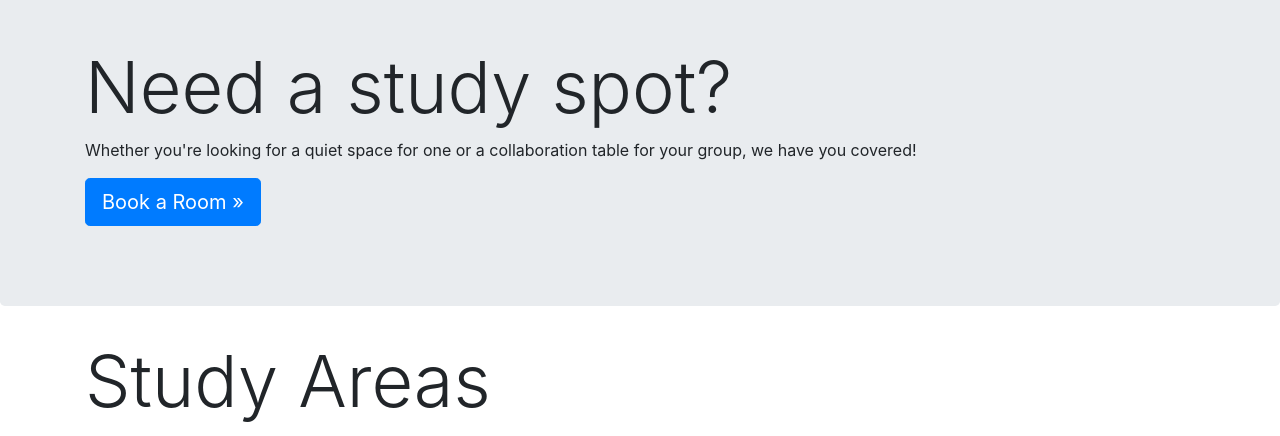
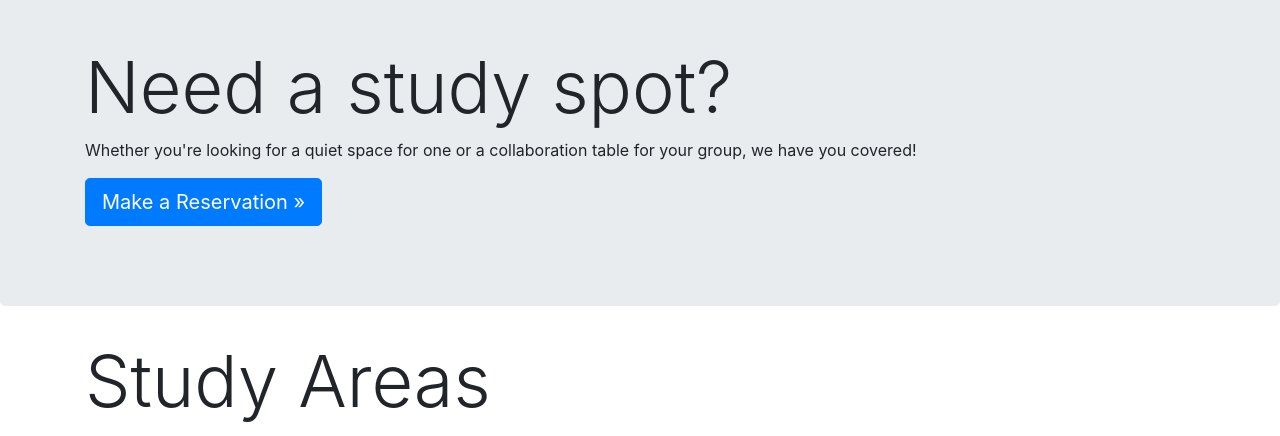
Before and after one commit to DOMLIS786/GAstudyareas, a Jekyll site: the page built from index.md, in a window 1280 px wide and 1400 px high, scrolled down 1026 px. Shown: the part 70-506 px from the top of the window. Built offline with Jekyll 4.4.1, drawn with Linux system fonts in a browser that asks for light colours; some of the changed text lies outside the part shown.

Commit message:
updated base index header footer study areas

```diff
--- a/_includes/header.html
+++ b/_includes/header.html
@@ -1,6 +1,6 @@
  <header>
    <nav class="navbar navbar-expand-md navbar-dark" fixed-top style="background-color: #0CB3C0;">
-  <a class="navbar-brand" href="#">Townsville University</a>
+  <a class="navbar-brand" href="/index.html">Townsville University</a>
   <button class="navbar-toggler" type="button" data-toggle="collapse" data-target="#navbarTogglerDemo02" aria-controls="navbarTogglerDemo02" aria-expanded="false" aria-label="Toggle navigation">
     <span class="navbar-toggler-icon"></span>
   </button>
@@ -8,16 +8,16 @@
   <div class="collapse navbar-collapse" id="navbarTogglerDemo02">
     <ul class="navbar-nav mr-auto mt-2 mt-lg-0">
       <li class="nav-item active">
-        <a class="nav-link" href="#">Home<span class="sr-only">(current)</span></a>
+        <a class="nav-link" href="/index.html">Home<span class="sr-only">(current)</span></a>
       </li>
       <li class="nav-item">
-        <a class="nav-link" href="#">Study Areas</a>
+        <a class="nav-link" href="/studyareas.html">Study Areas</a>
       </li>
       <li class="nav-item">
-        <a class="nav-link" href="#">Reservations</a>
+        <a class="nav-link" href="/reservations.html">Reservations</a>
       </li>
       <li class="nav-item">
-        <a class="nav-link" href="#">Live Feeds</a>
+        <a class="nav-link" href="/livefeeds.html">Live Feeds</a>
       </li>
     </ul>
         <form class="form-inline my-2 my-lg-0">
--- a/index.md
+++ b/index.md
@@ -5,13 +5,13 @@
  <div class="content">
       <div class="home">
  <section>
-    <img src= "images/study-areas_hero.jpg" alt="Study Rooms at Townsville University Library" style="width:100%">
+    <img src= "https://today.uic.edu/files/2016/06/UIC_2015-3683-1-590x393.jpg" alt="Study Rooms at Townsville University Library" style="width:100%">
     </section>
       <div class="jumbotron">
         <div class="container">
           <h1 class="display-3">Need a study spot?</h1>
           <p>Whether you're looking for a quiet space for one or a collaboration table for your group, we have you covered!</p>
-          <p><a class="btn btn-primary btn-lg" href="#" role="button">Book a Room &raquo;</a></p>
+          <p><a class="btn btn-primary btn-lg" href="/reservations.html" role="button">Make a Reservation &raquo;</a></p>
         </div>
       </div>
 
@@ -22,9 +22,9 @@
   <div class="col-md-4">
     <div class="thumbnail">
       <a href="#">
-        <img src="images/computer-lab.jpg" alt="Computer Lab" style="width:100%">
+        <img src="https://api.hub.jhu.edu/factory/sites/default/files/styles/landscape/public/blc-magazine.jpg?itok=oVygQsBt" alt="Roberts" style="width:100%">
         <div class="caption">
-          <p>Computer Lab</p>
+          <p>Roberts</p>
         </div>
       </a>
     </div>
@@ -32,9 +32,9 @@
   <div class="col-md-4">
     <div class="thumbnail">
       <a href="#">
-        <img src="images/students1.jpg" alt="Study Lounge" style="width:100%">
+        <img src="https://yalealumnimagazine.com/uploads/images/8300083/1502920698/IMG_0532.jpg" alt="Study Lounge" style="width:100%">
         <div class="caption">
-          <p>Study Lounge</p>
+          <p>Severance Study Hall</p>
         </div>
       </a>
     </div>
@@ -42,9 +42,9 @@
   <div class="col-md-4">
     <div class="thumbnail">
       <a href="#">
-        <img src="images/collab-table.jpg" alt="Collaboration Room" style="width:100%">
+        <img src="https://greennewz.files.wordpress.com/2014/10/inside-the-central-library-courtesy-of-mimoa.jpg?w=1024" alt="Commons" style="width:100%">
         <div class="caption">
-          <p>Collaboration Room</p>
+          <p>The Commons</p>
         </div>
       </a>
     </div>
@@ -52,9 +52,9 @@
    <div class="col-md-4">
    <div class="thumbnail">
       <a href="#">
-        <img src="images/computer-lab.jpg" alt="Computer Lab" style="width:100%">
+        <img src="https://static1.squarespace.com/static/5978cca03e00be7250d83dfd/t/59b31f8b197aea58a8f858f6/1504911270866/_MG_0055.jpg" alt="Turner Cafe" style="width:100%">
         <div class="caption">
-          <p>Computer Lab</p>
+          <p>Turner Cafe</p>
         </div>
       </a>
     </div>
@@ -62,9 +62,9 @@
   <div class="col-md-4">
     <div class="thumbnail">
       <a href="#">
-        <img src="images/students1.jpg" alt="Study Lounge" style="width:100%">
+        <img src="http://lh3.ggpht.com/-_Gv_jEXZGTc/UmemXtKlZ5I/AAAAAAAAY88/DIYfxwPNv28/10_thumb%25255B3%25255D.jpg?imgmax=800" alt="Study Lounge" style="width:100%">
         <div class="caption">
-          <p>Study Lounge</p>
+          <p>The Russell House</p>
         </div>
       </a>
     </div>
@@ -72,9 +72,9 @@
   <div class="col-md-4">
     <div class="thumbnail">
       <a href="#">
-        <img src="images/collab-table.jpg" alt="Collaboration Room" style="width:100%">
+        <img src="https://crimsonquintessence.files.wordpress.com/2015/07/242478693_5256b5a987.jpg?w=1024" alt="The Stacks" style="width:100%">
         <div class="caption">
-          <p>Collaboration Room</p>
+          <p>The Stacks</p>
         </div>
       </a>
     </div>
--- a/livefeeds.html
+++ b/livefeeds.html
@@ -1,4 +1,4 @@
 ---
-title: livefeeds
+title: Live Feeds
 layout: base
 ---
--- a/studyareas.html
+++ b/studyareas.html
@@ -1,5 +1,5 @@
- ---
-title: study areas
+---
+title: Study Areas
 layout: base
 ---
 
```
